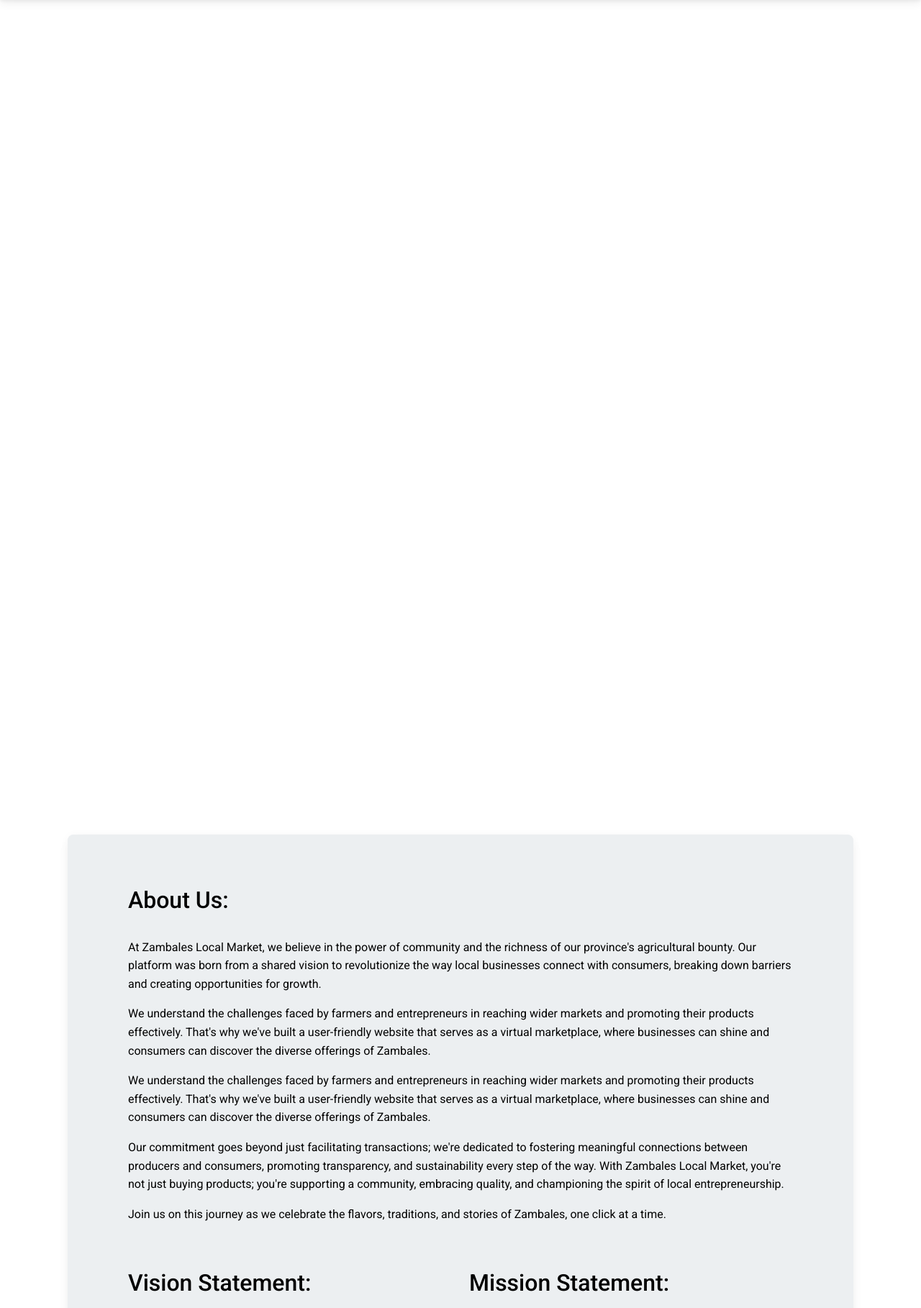
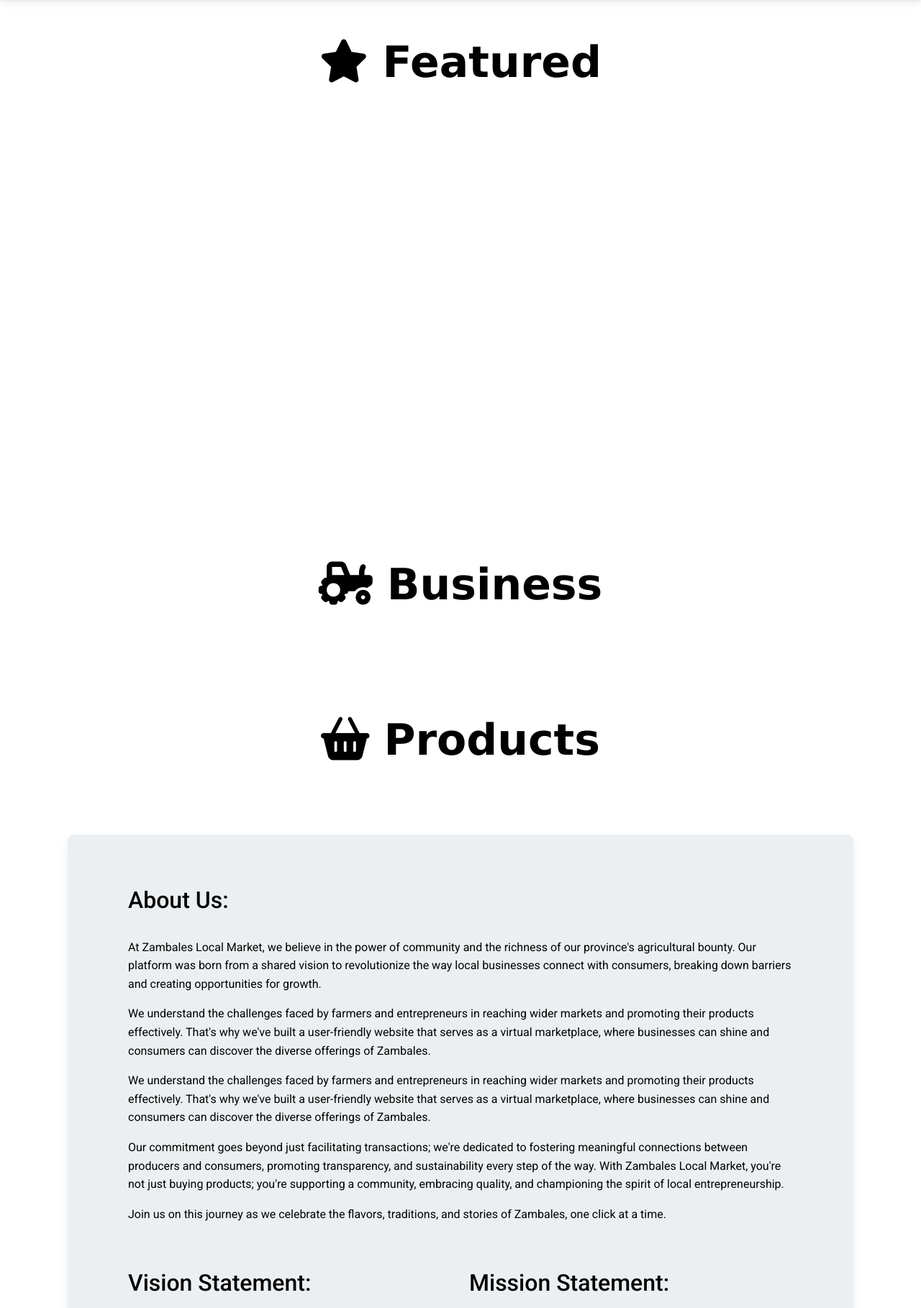
Before and after one commit to SeannyBoyyy/AppDev, a PHP site: page /viewer-landingPage.php in a window 1280 px wide. Shown: the part 102-1920 px from the top of the page at 72% size. Run offline with PHP 8.4, Linux system fonts and the light colour scheme; data that the repository does not hold is empty; some libraries are stand-ins or nearby versions.

Commit message:
no bg homepage

```diff
--- a/AppDev_test/viewer-landingPage.php
+++ b/AppDev_test/viewer-landingPage.php
@@ -46,10 +46,11 @@
 </style>
 </head>
 
+<div>
 <div class="container">
     <div class="container text-center">
     <div style="height: 50px; background-color:transparent;"></div>
-            <h1 style="font-family: Verdana, Geneva, Tahoma, sans-serif;font-size: 60px;color:white;font-weight: bold;"><i class="fas fa-star"></i>Featured</h1><div style="height: 50px; background-color:transparent;"></div>
+            <h1 style="font-family: Verdana, Geneva, Tahoma, sans-serif;font-size: 60px;color:black;font-weight: bold;"><i class="fas fa-star"></i>Featured</h1><div style="height: 50px; background-color:transparent;"></div>
             <div class="row">
                 <div id="carouselExampleAutoplaying" class="carousel carousel-info slide"  data-bs-ride="carousel" style="width: 1500px; height: 500px;margin-left: auto;margin-right: auto;">
                     <div class="carousel-inner ">
@@ -83,7 +84,7 @@
     </div>
     <div class="container text-center mt-5">
         <div class="row">
-            <H1 class="mt-5 mb-5" style="font-family: Verdana, Geneva, Tahoma, sans-serif;font-size: 60px;color:white;font-weight: bold;"><i class="fas fa-tractor"></i>Farms</H1>
+            <h1 class="mt-5 mb-5" style="font-family: Verdana, Geneva, Tahoma, sans-serif;font-size: 60px;color:black;font-weight: bold;"><i class="fas fa-tractor"></i>Business</h1>
             <?php foreach($farms as $farm){ ?>
             <div class="col-12 col-md-6 col-lg-4 col-xl-3 mb-3">
                 <div class="card text-center" style="width: 300px; margin: auto; height: 500px; box-shadow: 0 4px 8px rgba(0, 0, 0, 0.5); border-radius: 20px;">
@@ -100,7 +101,7 @@
     </div>
     <div class="container text-center mt-5">
         <div class="row">
-            <H1 class="mt-5 mb-5" style="font-family: Verdana, Geneva, Tahoma, sans-serif;font-size: 60px;color:white;font-weight: bold;"><i class="fas fa-shopping-basket"></i>Products</H1>
+            <h1 class="mt-5 mb-5" style="font-family: Verdana, Geneva, Tahoma, sans-serif;font-size: 60px;color:black;font-weight: bold;"><i class="fas fa-shopping-basket"></i>Products</h1>
             <?php foreach($profiles as $profile){ ?>
             <div class="col-12 col-sm-6 col-md-6 col-lg-4 col-xl-3 mb-3">
                 <div class="card text-center" style="width: 300px; margin: auto; height: 500px; box-shadow: 0 4px 8px rgba(0, 0, 0, 0.5); border-radius: 20px;">
@@ -177,7 +178,7 @@
 			</div>
 		</div>
 	</div>
-
+</div>
 <div style="height: 50px; background-color:transparent;"></div>
 <?php
     include('./navbars/footer.php');
```
Also changed, not shown: AppDev_test/admin-landingPage.php (+5 -4 lines), AppDev_test/index.php (+5 -5 lines).
